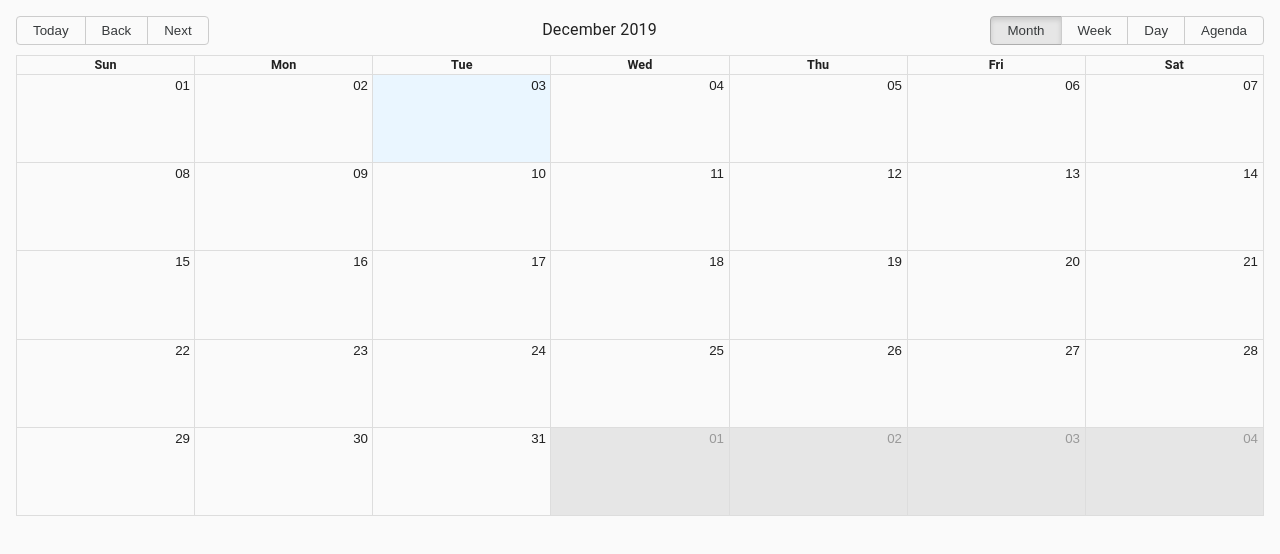
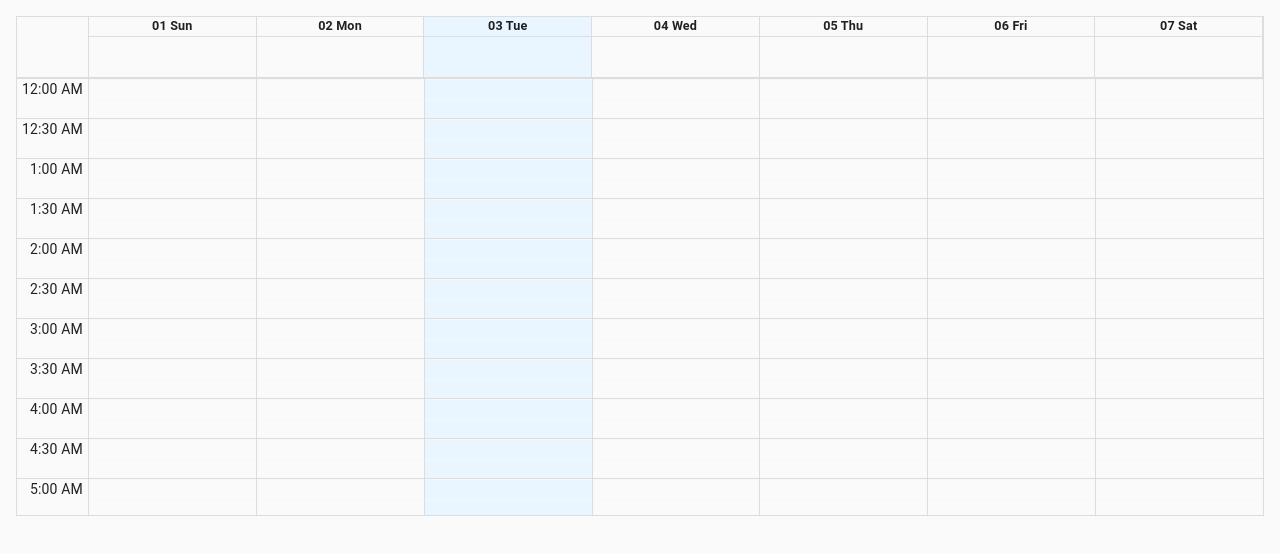
Before and after one commit to CS-UCR/better-banner, a React (Create React App) app in the folder client/: page /regmainmenu in a window 1280 px wide. Shown: the top 554 px of the page. Built offline with nearby package versions, Linux system fonts and the light colour scheme.

Commit message:
Calendar changes

```diff
--- a/client/src/pages/RegMainMenu.jsx
+++ b/client/src/pages/RegMainMenu.jsx
@@ -2,8 +2,64 @@ import React from 'react'
 import { Calendar, momentLocalizer } from 'react-big-calendar'
 import moment from 'moment'
 import 'react-big-calendar/lib/css/react-big-calendar.css'
+import { ENGINE_METHOD_PKEY_ASN1_METHS } from 'constants';
 
 const localizer = momentLocalizer(moment)
+
+var date1 = new Date();
+var daysLeftOfWeek = date1.getDay() % 7;
+
+date1.setHours(7);
+date1.setMinutes(0);
+date1.setDate(date1.getDate() - daysLeftOfWeek + 2);
+var date2 = new Date();
+date2.setHours(8);
+date2.setMinutes(30);
+date2.setDate(date2.getDate() - daysLeftOfWeek + 2);
+var date3 = new Date();
+date3.setHours(10);
+date3.setMinutes(0);
+date3.setDate(date3.getDate() - daysLeftOfWeek + 1);
+var date4 = new Date();
+date4.setHours(11);
+date4.setMinutes(0);
+date4.setDate(date4.getDate() - daysLeftOfWeek + 1);
+var date5 = new Date();
+date5.setHours(7);
+date5.setMinutes(0);
+date5.setDate(date5.getDate() - daysLeftOfWeek + 4);
+var date6 = new Date();
+date6.setHours(8);
+date6.setMinutes(30);
+date6.setDate(date6.getDate() - daysLeftOfWeek + 4);
+var date7 = new Date();
+date7.setHours(10);
+date7.setMinutes(0);
+date7.setDate(date7.getDate() - daysLeftOfWeek + 3);
+var date8 = new Date();
+date8.setHours(11);
+date8.setMinutes(0);
+date8.setDate(date8.getDate() - daysLeftOfWeek + 3);
+var date9 = new Date();
+date9.setHours(10);
+date9.setMinutes(0);
+date9.setDate(date9.getDate() - daysLeftOfWeek + 5);
+var date10 = new Date();
+date10.setHours(11);
+date10.setMinutes(0);
+date10.setDate(date10.getDate() - daysLeftOfWeek + 5);
+var date11 = new Date();
+date11.setHours(10);
+date11.setMinutes(0);
+date11.setDate(date11.getDate() - daysLeftOfWeek + 5);
+var date12 = new Date();
+date12.setHours(11);
+date12.setMinutes(0);
+date12.setDate(date12.getDate() - daysLeftOfWeek + 5);
+
+
+
+
 
 const MyCalendar = props => (
   <div>
@@ -14,6 +70,16 @@ const MyCalendar = props => (
       endAccessor="end"
       step={15}
       style={{height: 500}}
+      defaultView={'week'}
+      views={['week']}
+      drilldownView={null}
+      toolbar={false}
+      events={[{title:'CS179', start: date1, end: date2, allDay: false },
+               {title:'CS171', start: date3, end: date4, allDay: false },
+               {title:'CS179', start: date5, end: date6, allDay: false },
+               {title:'CS171', start: date7, end: date8, allDay: false },
+               {title:'CS171', start: date9, end: date10, allDay: false},
+               {title:'CS171', start: date11, end: date12, allDay: false}]}
     />
   </div>
 )
```
